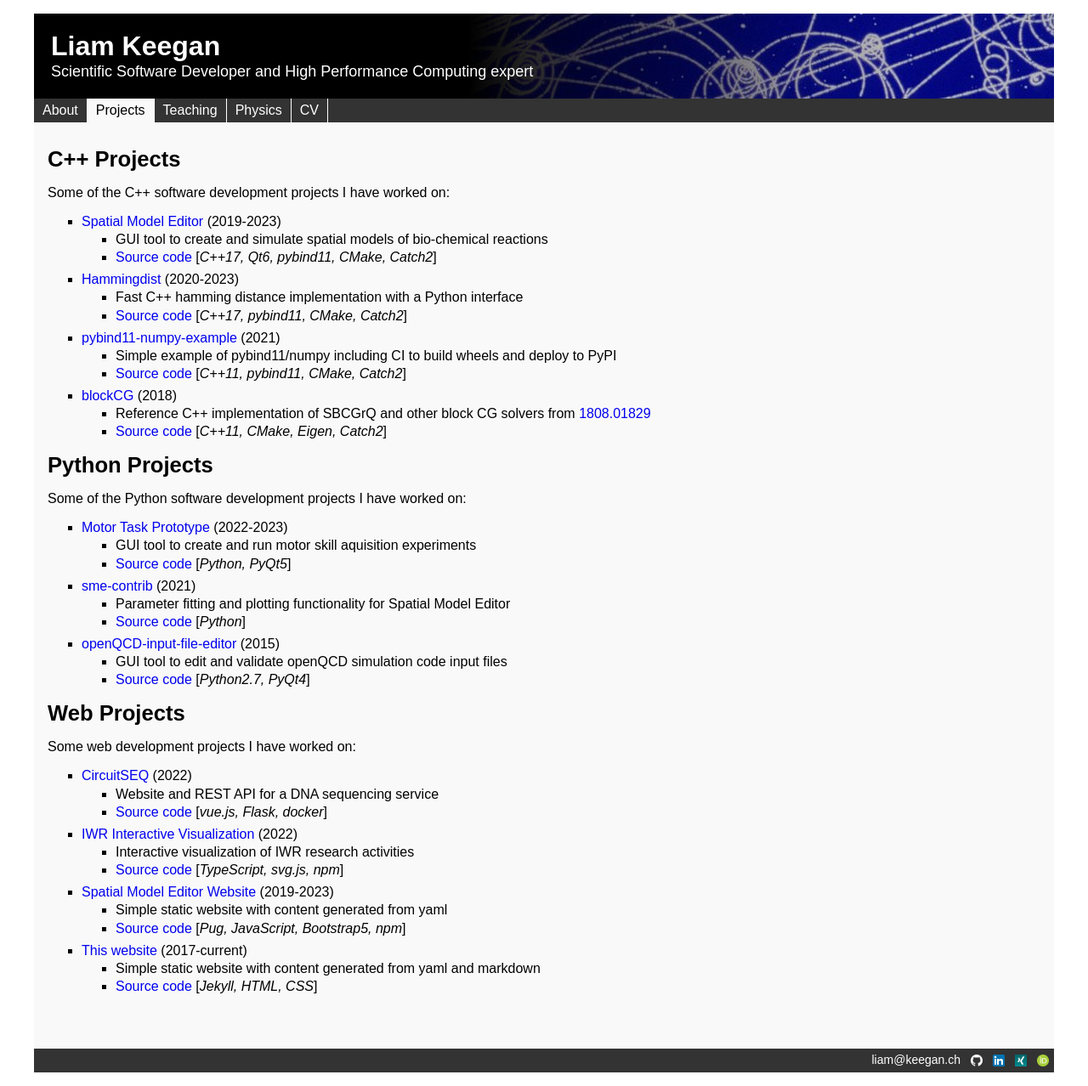
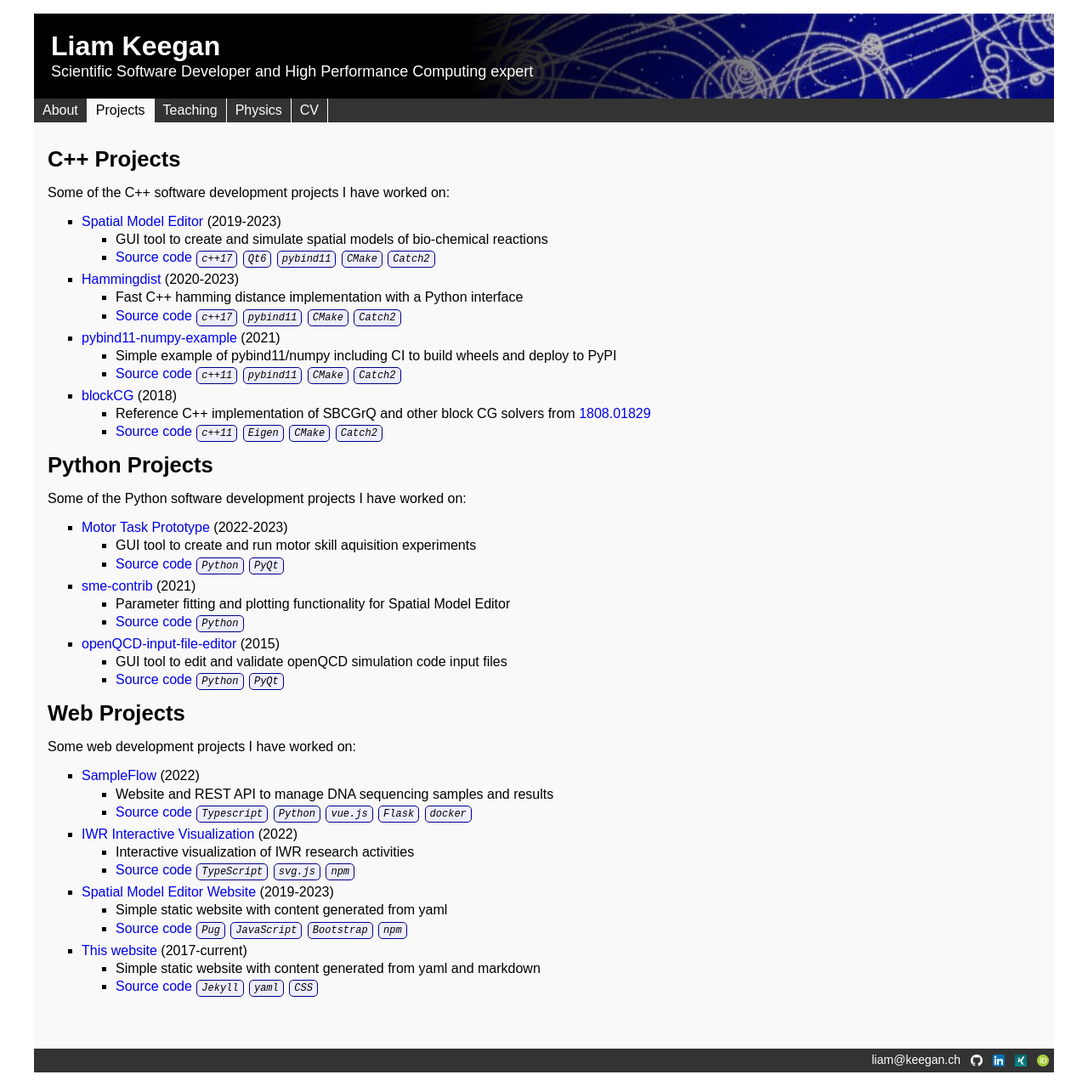
Before and after one commit to lkeegan/lkeegan.github.io, a Jekyll site: the page built from projects.md, in a window 1280 px wide. Shown: the whole page at 85% size. Built offline with Jekyll 4.4.1, drawn with Linux system fonts in a browser that asks for light colours.

Commit message:
tags string -> list with css formatting, update CircuitSeq -> SampleFlow

```diff
--- a/_data/projects.yml
+++ b/_data/projects.yml
@@ -5,28 +5,45 @@
       title: Spatial Model Editor
       desc: GUI tool to create and simulate spatial models of bio-chemical reactions
       url: https://spatial-model-editor.github.io
-      stack: "C++17, Qt6, pybind11, CMake, Catch2"
+      tags:
+        - c++17
+        - Qt6
+        - pybind11
+        - CMake
+        - Catch2
       code: https://github.com/spatial-model-editor/spatial-model-editor
 
     - year: 2020-2023
       title: Hammingdist
       desc: Fast C++ hamming distance implementation with a Python interface
       url: https://pypi.org/project/hammingdist
-      stack: "C++17, pybind11, CMake, Catch2"
+      tags:
+        - c++17
+        - pybind11
+        - CMake
+        - Catch2
       code: https://github.com/ssciwr/hammingdist
 
     - year: 2021
       title: pybind11-numpy-example
       desc: "Simple example of pybind11/numpy including CI to build wheels and deploy to PyPI"
       url: https://pypi.org/project/pybind11-numpy-example
-      stack: "C++11, pybind11, CMake, Catch2"
+      tags:
+        - c++11
+        - pybind11
+        - CMake
+        - Catch2
       code: https://github.com/ssciwr/pybind11-numpy-example
 
     - year: 2018
       title: blockCG
       desc: "Reference C++ implementation of SBCGrQ and other block CG solvers from [1808.01829](https://arxiv.org/abs/1808.01829)"
       url: https://github.com/lkeegan/blockCG
-      stack: "C++11, CMake, Eigen, Catch2"
+      tags:
+        - c++11
+        - Eigen
+        - CMake
+        - Catch2
       code: https://github.com/lkeegan/blockCG
 
 - title: Python Projects
@@ -36,50 +53,70 @@
       title: Motor Task Prototype
       desc: GUI tool to create and run motor skill aquisition experiments
       url: https://ssciwr.github.io/motor-task-prototype
-      stack: "Python, PyQt5"
+      tags:
+        - Python
+        - PyQt
       code: https://github.com/ssciwr/motor-task-prototype
 
     - year: 2021
       title: sme-contrib
       desc: Parameter fitting and plotting functionality for Spatial Model Editor
       url: https://sme-contrib.readthedocs.io/
-      stack: "Python"
+      tags:
+        - Python
       code: https://github.com/spatial-model-editor/sme-contrib
 
     - year: 2015
       title: openQCD-input-file-editor
       desc: GUI tool to edit and validate openQCD simulation code input files
       url: https://pypi.org/project/openQCD-input-file-editor
-      stack: "Python2.7, PyQt4"
+      tags:
+        - Python
+        - PyQt
       code: https://github.com/lkeegan/openQCD-input-file-editor
 
 - title: Web Projects
   description: 'Some web development projects I have worked on'
   items:
     - year: 2022
-      title: CircuitSEQ
-      desc: Website and REST API for a DNA sequencing service
+      title: SampleFlow
+      desc: Website and REST API to manage DNA sequencing samples and results
       url: https://circuitseq.iwr.uni-heidelberg.de
-      stack: "vue.js, Flask, docker"
-      code: https://github.com/ssciwr/circuit_seq
+      tags:
+        - Typescript
+        - Python
+        - vue.js
+        - Flask
+        - docker
+      code: https://github.com/ssciwr/sample_flow
 
     - year: 2022
       title: IWR Interactive Visualization
       desc: Interactive visualization of IWR research activities
       url: https://ssciwr.github.io/iwr-interactive-visualization
-      stack: "TypeScript, svg.js, npm"
+      tags:
+        - TypeScript
+        - svg.js
+        - npm
       code: https://github.com/ssciwr/iwr-interactive-visualization
 
     - year: 2019-2023
       title: Spatial Model Editor Website
       desc: Simple static website with content generated from yaml
       url: https://spatial-model-editor.github.io
-      stack: "Pug, JavaScript, Bootstrap5, npm"
+      tags:
+        - Pug
+        - JavaScript
+        - Bootstrap
+        - npm
       code: https://github.com/spatial-model-editor/spatial-model-editor.github.io
 
     - year: 2017-current
       title: This website
       desc: Simple static website with content generated from yaml and markdown
       url: https://www.keegan.ch
-      stack: "Jekyll, HTML, CSS"
+      tags:
+        - Jekyll
+        - yaml
+        - CSS
       code: https://github.com/lkeegan/lkeegan.github.io
--- a/css/layout.css
+++ b/css/layout.css
@@ -36,6 +36,19 @@ body {
   font-size: 18px;
   line-height: 24px;
   margin: 0;
+}
+
+.tag {
+  font-size: 12px;
+  font-style: italic;
+  border: 1px solid #000088;
+  background-color: #eeeeff;
+  border-radius: 5px;
+  padding-left: 5px;
+  padding-right: 5px;
+  padding-top: 2px;
+  padding-bottom: 2px;
+  margin: 1px;
 }
 
 #navigation {
--- a/projects.md
+++ b/projects.md
@@ -12,7 +12,7 @@ layout: default
 {% for item in section.items -%}
 - [{{ item.title }}]({{ item.url }}) ({{ item.year }})
   - {{item.desc}}
-  - [Source code]({{ item.code }}) \[_{{item.stack}}_\]
+  - [Source code]({{ item.code }}) {% for tag in item.tags -%} `{{tag}}`{:.tag} {% endfor %}
 {% endfor %}
 
 {% endfor %}
```
